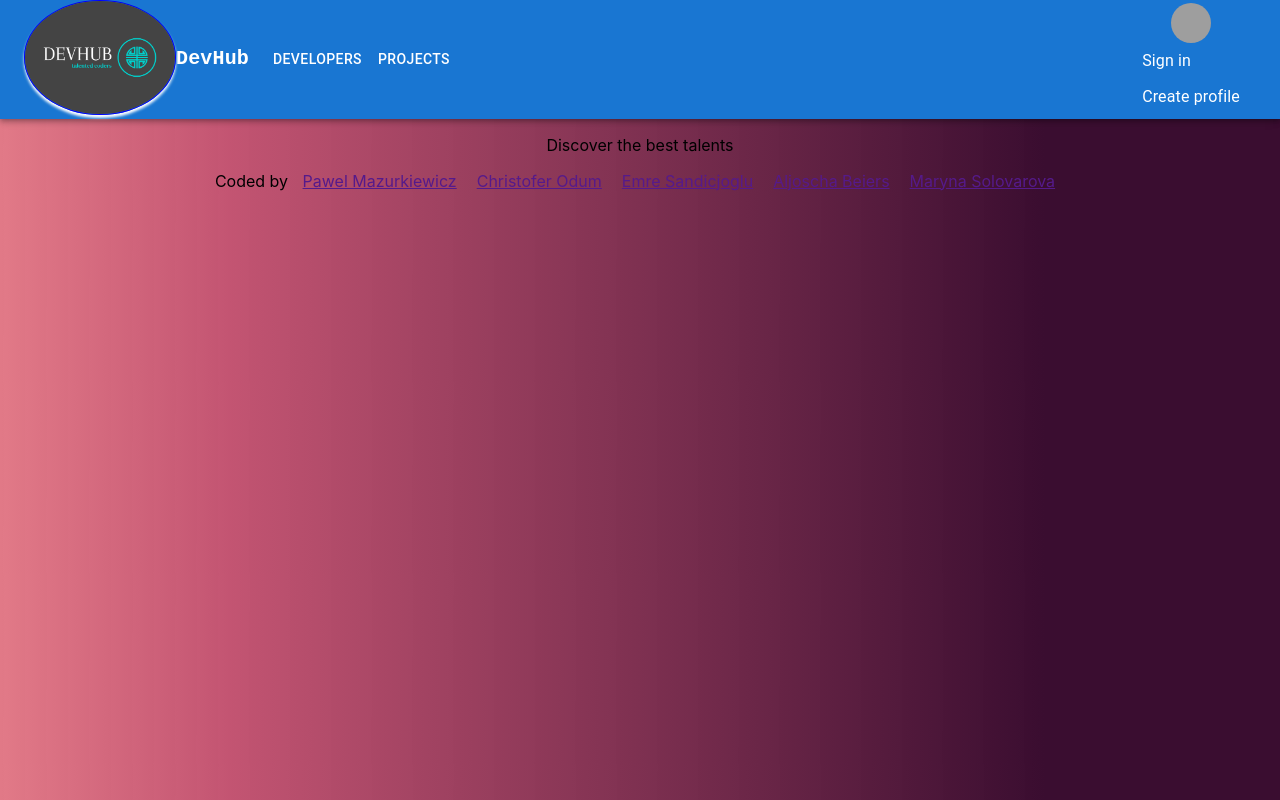
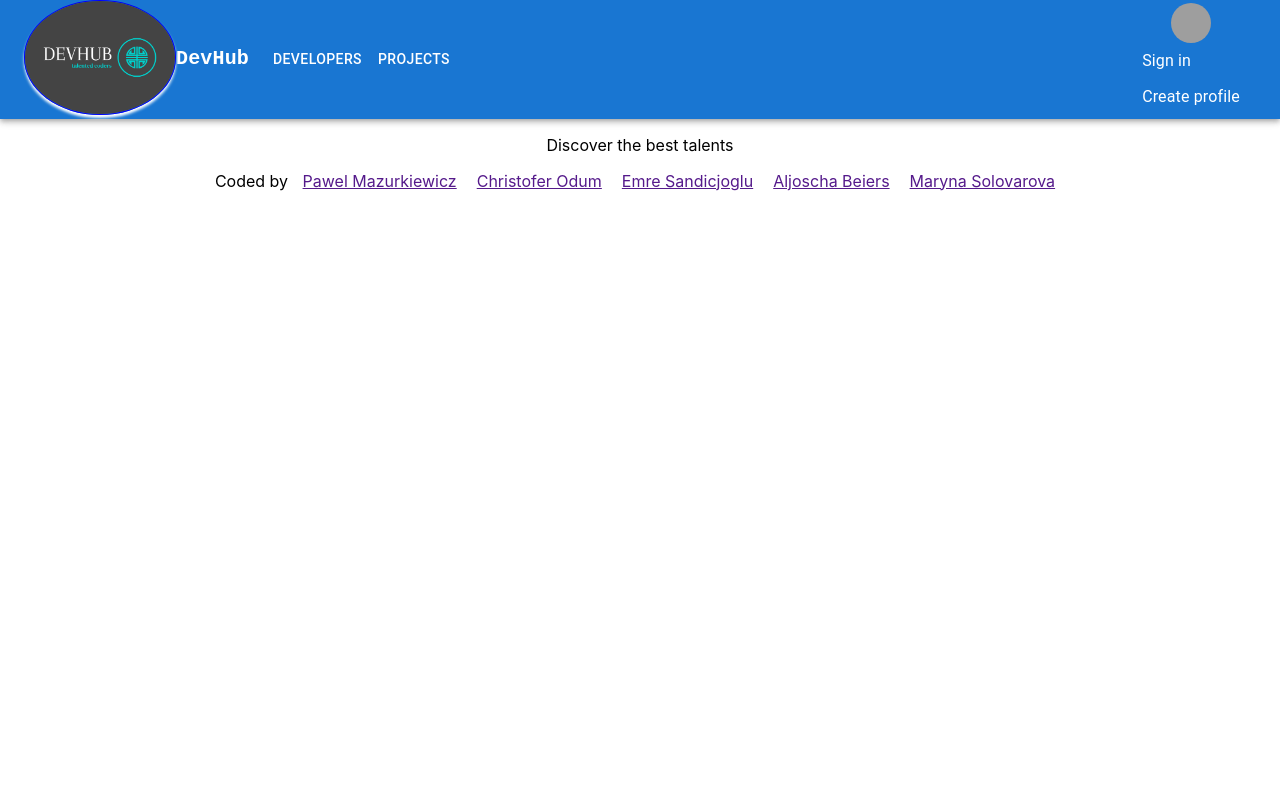
Before and after one commit to Paul-Mazu/devs-PortfolioHub, a React (Create React App) app in the folder src/frontend/: page / in a window 1280 px wide. Built offline with nearby package versions, Linux system fonts and the light colour scheme; grey boxes are pictures that could not be loaded.

Commit message:
Remove current background gradient from index.css

```diff
--- a/src/frontend/src/index.css
+++ b/src/frontend/src/index.css
@@ -8,7 +8,7 @@ body {
   -webkit-font-smoothing: antialiased;
   -moz-osx-font-smoothing: grayscale;
 
-  background: linear-gradient(90.2deg, rgba(190, 70, 102, 0.93) -15.6%, rgb(252, 154, 154) -15.6%, rgba(190, 70, 102, 0.92) 17.9%, rgb(58, 13, 48) 81.6%);
+  /* background: linear-gradient(90.2deg, rgba(190, 70, 102, 0.93) -15.6%, rgb(252, 154, 154) -15.6%, rgba(190, 70, 102, 0.92) 17.9%, rgb(58, 13, 48) 81.6%); */
 }
 
 code {
```
